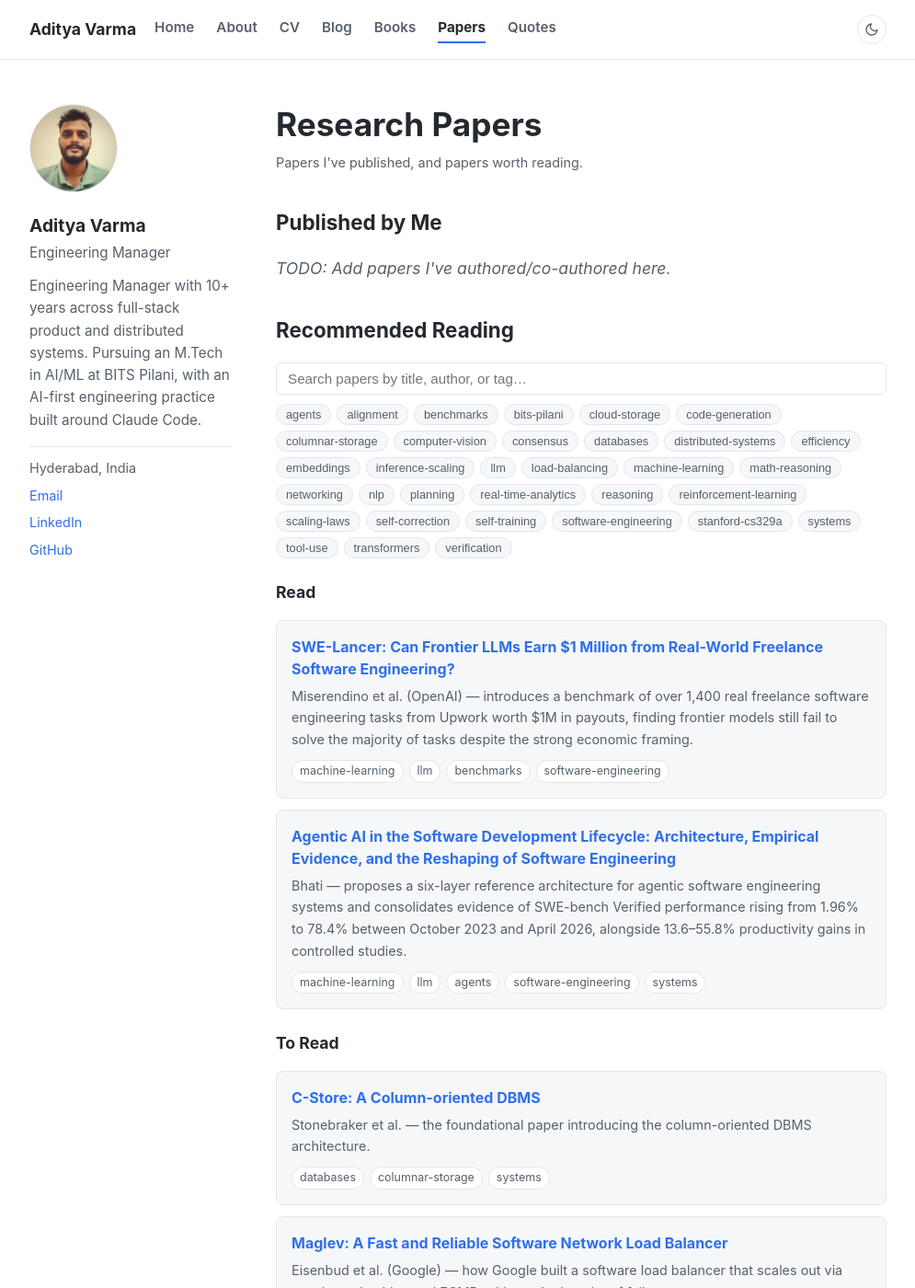
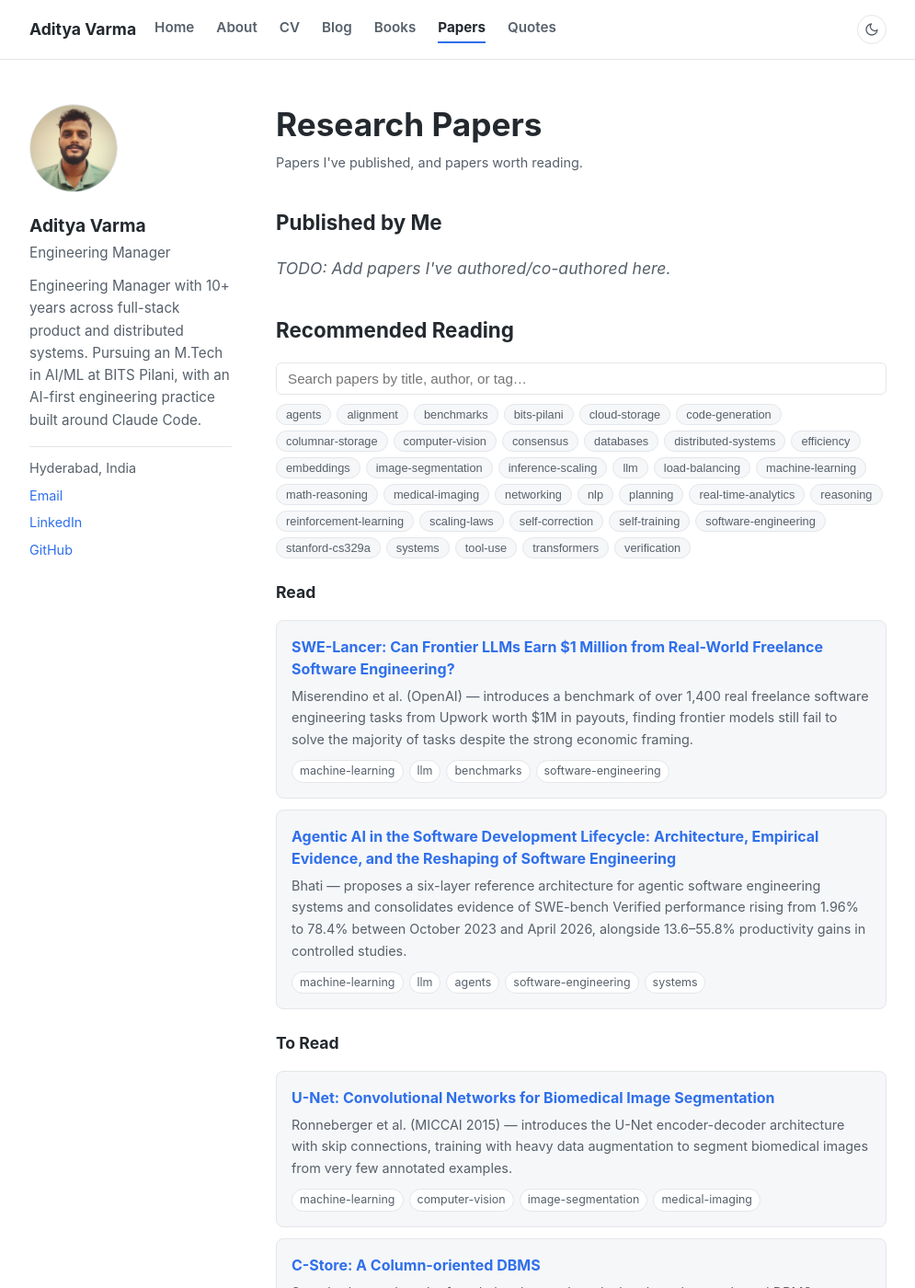
Before and after one commit to adityavarma1234/adityavarma1234.github.io, a Jekyll site: the page built from papers/index.html, in a window 1280 px wide and 1400 px high. Shown: the whole window at 92% size, without its empty margins (142-1137 px from the left). Built offline with Jekyll 4.4.1, drawn with Linux system fonts in a browser that asks for light colours.

Commit message:
Add U-Net biomedical image segmentation paper to reading list
Co-Authored-By: Claude Sonnet 5 <noreply@anthropic.com>

```diff
--- a/papers/index.html
+++ b/papers/index.html
@@ -46,6 +46,16 @@ title: Research Papers
 
   <h3 class="papers-subheading">To Read</h3>
   <ul class="papers-list" id="papers-list-to-read">
+    <li class="paper-card" data-tags="machine-learning, computer-vision, image-segmentation, medical-imaging">
+      <h3 class="paper-title"><a href="https://arxiv.org/abs/1505.04597" target="_blank" rel="noopener">U-Net: Convolutional Networks for Biomedical Image Segmentation</a></h3>
+      <p class="paper-meta">Ronneberger et al. (MICCAI 2015) &mdash; introduces the U-Net encoder-decoder architecture with skip connections, training with heavy data augmentation to segment biomedical images from very few annotated examples.</p>
+      <ul class="paper-tags">
+        <li class="paper-tag">machine-learning</li>
+        <li class="paper-tag">computer-vision</li>
+        <li class="paper-tag">image-segmentation</li>
+        <li class="paper-tag">medical-imaging</li>
+      </ul>
+    </li>
     <li class="paper-card" data-tags="databases, columnar-storage, systems">
       <h3 class="paper-title"><a href="https://web.stanford.edu/class/cs345d-01/rl/cstore.pdf" target="_blank" rel="noopener">C-Store: A Column-oriented DBMS</a></h3>
       <p class="paper-meta">Stonebraker et al. &mdash; the foundational paper introducing the column-oriented DBMS architecture.</p>
```
